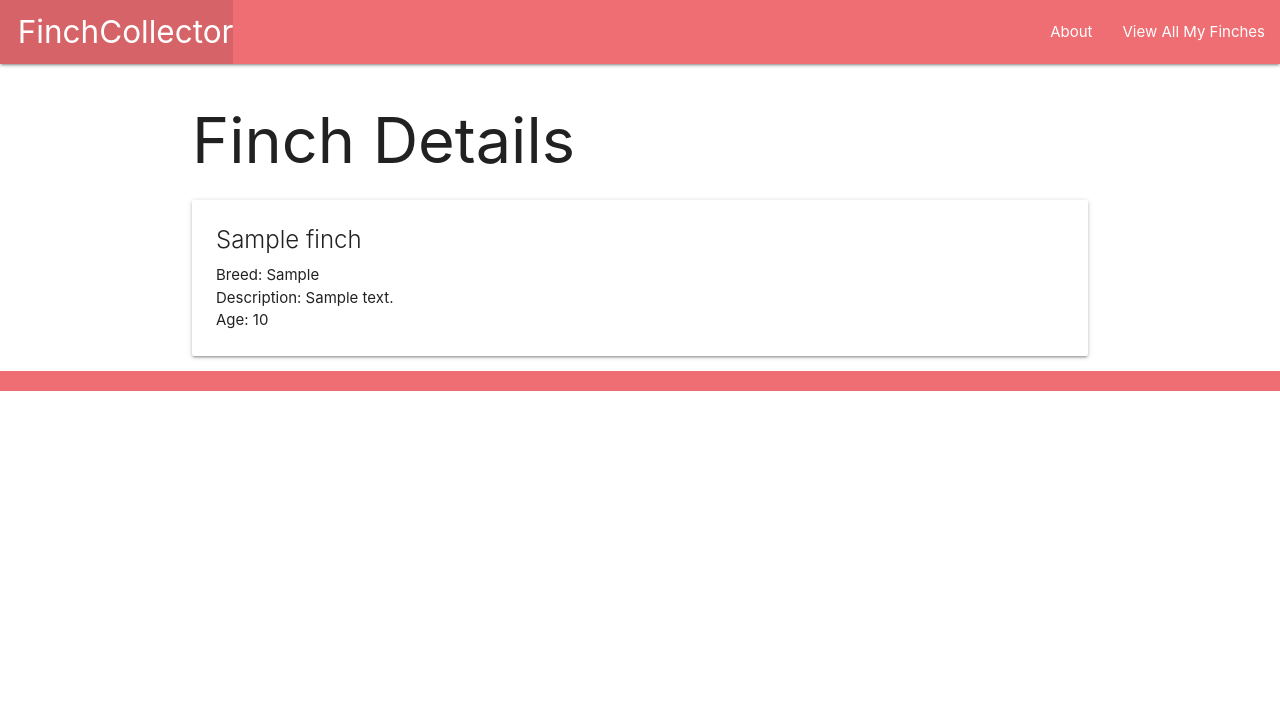
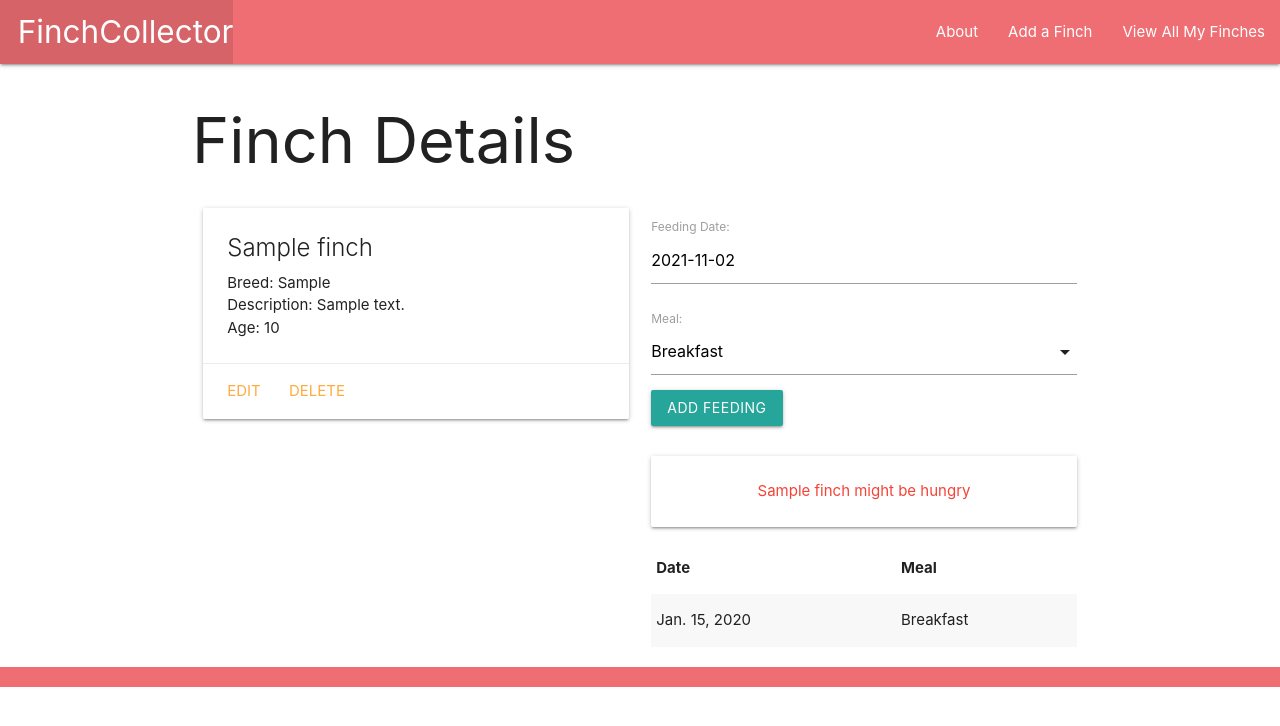
Before and after one commit to rsraj9980/FinchCollector, a Django app: page /finchs/1 in a window 1280 px wide. Shown: the top 726 px of the page. Run offline with Django 3.2, Linux system fonts and the light colour scheme; tables that the repository leaves empty hold one stand-in row (values such as "Sample post").

Commit message:
Add One-to-Many realtionship between Finch and Feeding

```diff
--- a/main_app/admin.py
+++ b/main_app/admin.py
@@ -1,7 +1,8 @@
 from django.contrib import admin
 
 # import your models here
-from .models import Finch
+from .models import Finch, Feeding
 
 # Register your models here
 admin.site.register(Finch)
+admin.site.register(Feeding)
--- /dev/null
+++ b/main_app/forms.py
@@ -0,0 +1,7 @@
+from django.forms import ModelForm
+from .models import Feeding
+
+class FeedingForm(ModelForm):
+  class Meta:
+    model = Feeding
+    fields = ['date', 'meal']
--- a/main_app/models.py
+++ b/main_app/models.py
@@ -1,4 +1,15 @@
 from django.db import models
+
+# Import the reverse function
+from django.urls import reverse
+from datetime import date
+
+
+MEALS = (
+  ('B', 'Breakfast'),
+  ('L', 'Lunch'),
+  ('D', 'Dinner')
+)
 
 # Create your models here.
 class Finch(models.Model):
@@ -11,3 +22,31 @@ class Finch(models.Model):
     # new code below
     def __str__(self):
         return self.name
+
+      # Add this method
+    def get_absolute_url(self):
+        return reverse('detail', kwargs={'finch_id': self.id})
+
+    def fed_for_today(self):
+      return self.feeding_set.filter(date=date.today()).count() >= len(MEALS)
+
+
+class Feeding(models.Model):
+  date = models.DateField('Feeding Date')
+  meal = models.CharField(
+    max_length=1,
+    # add the choices field option
+    choices=MEALS,
+    # set the default value for meal to be 'B'
+    default=MEALS[0][0]
+  )
+
+  # Create a foreign key finch_id
+  finch = models.ForeignKey(Finch, on_delete=models.CASCADE)
+
+  def __str__(self):
+    # Nice method for obtaining the friendly value of a Field.choice
+    return f"{self.get_meal_display()} on {self.date}"
+
+  class Meta:
+    ordering = ['-date']
--- a/main_app/templates/base.html
+++ b/main_app/templates/base.html
@@ -9,6 +9,7 @@
     <meta http-equiv="X-UA-Compatible" content="ie=edge">
     <title>Finch Collector</title>
     <link rel="stylesheet" href="https://cdnjs.cloudflare.com/ajax/libs/materialize/1.0.0/css/materialize.min.css">
+    <script src="https://cdnjs.cloudflare.com/ajax/libs/materialize/1.0.0/js/materialize.min.js"></script>
 </head>
 
 <body>
@@ -16,13 +17,14 @@
         <nav>
             <div class="nav-wrapper">
                 <ul>
-                    <li><a href="/" class="left brand-logo">&nbsp;&nbsp;FinchCollector</a></li>
+                    <li><a href="{% url 'home' %}" class="left brand-logo">&nbsp;&nbsp;FinchCollector</a></li>
                 </ul>
                 <ul class="right">
 
-                    <li><a href="/about">About</a></li>
+                    <li><a href="{% url 'about' %}">About</a></li>
                     <!-- new markup below -->
-                    <li><a href="/finchs">View All My Finches</a></li>
+                    <li><a href="{% url 'finchs_create' %}">Add a Finch</a></li>
+                    <li><a href="{% url 'index' %}">View All My Finches</a></li>
                 </ul>
             </div>
         </nav>
--- a/main_app/templates/finchs/detail.html
+++ b/main_app/templates/finchs/detail.html
@@ -2,6 +2,8 @@
 
 <h1>Finch Details</h1>
 
+<div class="row">
+    <div class="col s6">
         <div class="card">
             <div class="card-content">
                 <span class="card-title">{{ finch.name }}</span>
@@ -13,6 +15,50 @@
                 <p>Age: Finch</p>
                 {% endif %}
             </div>
+            <div class="card-action">
+                <a href="{% url 'finchs_update' finch.id %}">Edit</a>
+                <a href="{% url 'finchs_delete' finch.id %}">Delete</a>
             </div>
-
+        </div>
+    </div>
+    <div class="col s6">
+        <form action="{% url 'add_feeding' finch.id %}" method="post">
+            {% csrf_token %} {{ feeding_form.as_p }}
+            <input type="submit" class="btn" value="Add Feeding">
+        </form>
+        <br> {% if finch.fed_for_today %}
+        <div class="card-panel teal-text center-align">{{finch.name}} has been fed all meals for today</div>
+        {% else %}
+        <div class="card-panel red-text center-align">{{finch.name}} might be hungry</div>
+        {% endif %}
+        <table class="striped">
+            <thead>
+                <tr>
+                    <th>Date</th>
+                    <th>Meal</th>
+                </tr>
+            </thead>
+            <tbody>
+                {% for feeding in finch.feeding_set.all %}
+                <tr>
+                    <td>{{feeding.date}}</td>
+                    <td>{{feeding.get_meal_display}}</td>
+                </tr>
+                {% endfor %}
+            </tbody>
+        </table>
+    </div>
+</div>
+<script>
+    const dateEl = document.getElementById('id_date');
+    M.Datepicker.init(dateEl, {
+        format: 'yyyy-mm-dd',
+        defaultDate: new Date(),
+        setDefaultDate: true,
+        autoClose: true
+    });
+    // add additional JS to initialize select below
+    const selectEl = document.getElementById('id_meal');
+    M.FormSelect.init(selectEl);
+</script>
 {% endblock %}
--- a/main_app/urls.py
+++ b/main_app/urls.py
@@ -8,4 +8,12 @@ urlpatterns = [
 
     path('finchs/', views.finchs_index, name='index'),
     path('finchs/<int:finch_id>', views.finchs_detail, name='detail'),
+
+    # new route used to show a form and create a finch
+    path('finchs/create/', views.FinchCreate.as_view(), name='finchs_create'),
+
+    # new route used to update and delete a finch
+    path('finchs/<int:pk>/update/', views.FinchUpdate.as_view(), name ='finchs_update'),
+    path('finchs/<int:pk>/delete/', views.FinchDelete.as_view(), name ='finchs_delete'),
+    path('finchs/<int:finch_id>/add_feeding/', views.add_feeding, name ='add_feeding')
 ]
--- a/main_app/views.py
+++ b/main_app/views.py
@@ -1,8 +1,9 @@
-from django.shortcuts import render
-
+from django.db.models import fields
+from django.shortcuts import render, redirect
+from django.views.generic.edit import CreateView, UpdateView, DeleteView
 from .models import Finch
 # Create your views here.
-
+from .forms import FeedingForm
 
 def home(request):
     return render(request, 'home.html')
@@ -17,4 +18,33 @@ def finchs_index(request):
 
 def finchs_detail(request, finch_id):
   finch = Finch.objects.get(id=finch_id)
-  return render(request, 'finchs/detail.html', { 'finch': finch })
+  # instantiate FeedingForm to be rendered in the template
+  feeding_form = FeedingForm()
+  return render(request, 'finchs/detail.html', {
+    'finch': finch, 'feeding_form': feeding_form
+  })
+
+class FinchCreate(CreateView):
+  model = Finch
+  fields = '__all__'
+  success_url = '/finchs/'
+
+class FinchUpdate(UpdateView):
+  model = Finch
+  fields = ['breed', 'description', 'age']
+
+class FinchDelete(DeleteView):
+  model = Finch
+  success_url = '/finchs/'
+
+def add_feeding(request, finch_id):
+  # create a ModelForm instance using the data in request.POST
+  form = FeedingForm(request.POST)
+  # validate the form
+  if form.is_valid():
+    # don't save the form to the db until it
+    # has the finch_id assigned
+    new_feeding = form.save(commit=False)
+    new_feeding.finch_id = finch_id
+    new_feeding.save()
+  return redirect('detail', finch_id=finch_id)
```
Also changed, not shown: main_app/templates/main_app/finch_confirm_delete.html (added, +11 -0 lines), main_app/templates/main_app/finch_form.html (added, +17 -0 lines), main_app/migrations/0002_feeding.py (added). Lines whose indentation alone changed are shown as unchanged.
